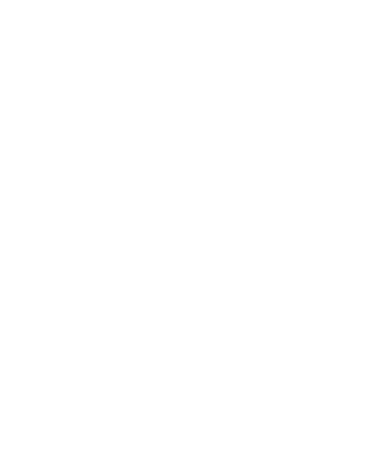
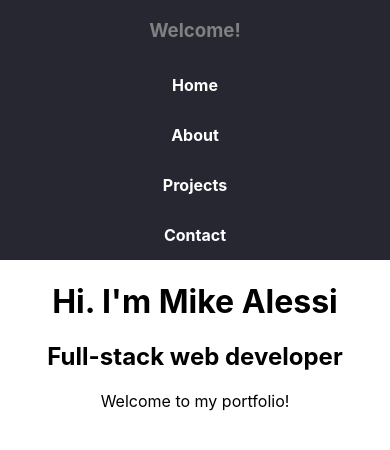
Before and after one commit to Malessi5/malessi5, a React (Create React App) app: page /contact in a window 390 px wide. Shown: the top 450 px of the page. Built offline with nearby package versions, Linux system fonts and the light colour scheme.

Commit message:
basic components, styling, responsive header

```diff
--- a/package.json
+++ b/package.json
@@ -8,6 +8,7 @@
     "@testing-library/user-event": "^12.8.3",
     "react": "^17.0.2",
     "react-dom": "^17.0.2",
+    "react-router-dom": "^5.3.0",
     "react-scripts": "4.0.3",
     "web-vitals": "^1.1.2"
   },
--- a/public/index.html
+++ b/public/index.html
@@ -9,6 +9,7 @@
       name="description"
       content="Web site created using create-react-app"
     />
+    <meta name="viewport" content="width=device-width, initial-scale=1.0">
     <link rel="apple-touch-icon" href="%PUBLIC_URL%/logo192.png" />
     <!--
       manifest.json provides metadata used when your web app is installed on a
--- a/src/App.js
+++ b/src/App.js
@@ -1,10 +1,23 @@
 import "./App.css";
 import Header from "./components/Header";
+import Projects from "./components/Projects";
+import About from "./components/About";
+import Footer from "./components/Footer";
+import Contact from "./components/Contact";
+import Main from "./components/Main";
+import {BrowserRouter, Route, Link} from "react-router-dom";
 
 function App() {
   return (
     <div className='App'>
-      <Header />
+      <BrowserRouter>
+        <Header />
+        <Route to='/' component={Main}></Route>
+        <Route to='/about' component={About}></Route>
+        <Route to='/projects' component={Projects}></Route>
+        <Route to='/contact' component={Contact}></Route>
+        <Footer />
+      </BrowserRouter>
     </div>
   );
 }
--- /dev/null
+++ b/src/components/About.js
@@ -0,0 +1,5 @@
+import React from "react";
+
+export default function About() {
+  return <div></div>;
+}
--- /dev/null
+++ b/src/components/Contact.js
@@ -0,0 +1,5 @@
+import React from "react";
+
+export default function Contact() {
+  return <div></div>;
+}
--- /dev/null
+++ b/src/components/Footer.js
@@ -0,0 +1,5 @@
+import React from "react";
+
+export default function Footer() {
+  return <div></div>;
+}
--- /dev/null
+++ b/src/components/Header.css
@@ -0,0 +1,53 @@
+.header-container {
+  display: flex;
+  width: 100vw;
+  background-color: #262730;
+  justify-content: space-between;
+}
+
+.links {
+  display: flex;
+  width: 50%;
+  justify-content: space-evenly;
+  align-items: center;
+}
+
+.header-link {
+  width: 33%;
+  height: 50px;
+  display: flex;
+  justify-content: center;
+  align-items: center;
+  color: white;
+}
+
+.no-underline {
+  text-decoration: none;
+}
+
+.header-link:hover {
+  color: grey;
+  cursor: pointer;
+}
+
+.header-welcome {
+  width: 25%;
+  color: grey;
+}
+
+@media screen and (max-width: 600px) {
+  .links {
+    flex-direction: column;
+    width: 100%;
+  }
+  .header-container {
+    flex-direction: column;
+  }
+  .header-link {
+    width: 100%;
+    height: 50px;
+  }
+  .header-welcome {
+    width: 100%;
+  }
+}
--- a/src/components/Header.js
+++ b/src/components/Header.js
@@ -1,5 +1,35 @@
 import React from "react";
+import "./Header.css";
+import {Link} from "react-router-dom";
 
 export default function Header() {
-  return <div></div>;
+  return (
+    <div className='header-container'>
+      <div className='header-welcome'>
+        <h3>Welcome!</h3>
+      </div>
+      <div className='links'>
+        <Link to='/' className='no-underline'>
+          <div className='header-link'>
+            <h4>Home</h4>
+          </div>
+        </Link>
+        <Link to='/about' className='no-underline'>
+          <div className='header-link'>
+            <h4>About</h4>
+          </div>
+        </Link>
+        <Link to='/projects' className='no-underline'>
+          <div className='header-link'>
+            <h4>Projects</h4>
+          </div>
+        </Link>
+        <Link to='/contact' className='no-underline'>
+          <div className='header-link'>
+            <h4>Contact</h4>
+          </div>
+        </Link>
+      </div>
+    </div>
+  );
 }
--- /dev/null
+++ b/src/components/Main.js
@@ -0,0 +1,13 @@
+import React from "react";
+
+export default function Main() {
+  return (
+    <div>
+      <div>
+        <h1>Hi. I'm Mike Alessi</h1>
+        <h2>Full-stack web developer</h2>
+        <p>Welcome to my portfolio!</p>
+      </div>
+    </div>
+  );
+}
--- /dev/null
+++ b/src/components/Projects.js
@@ -0,0 +1,5 @@
+import React from "react";
+
+export default function Projects() {
+  return <div></div>;
+}
```
Also changed, not shown: About.js (deleted), Projects.js (deleted), 1 other file (tests, documents, lock files or other folders).
